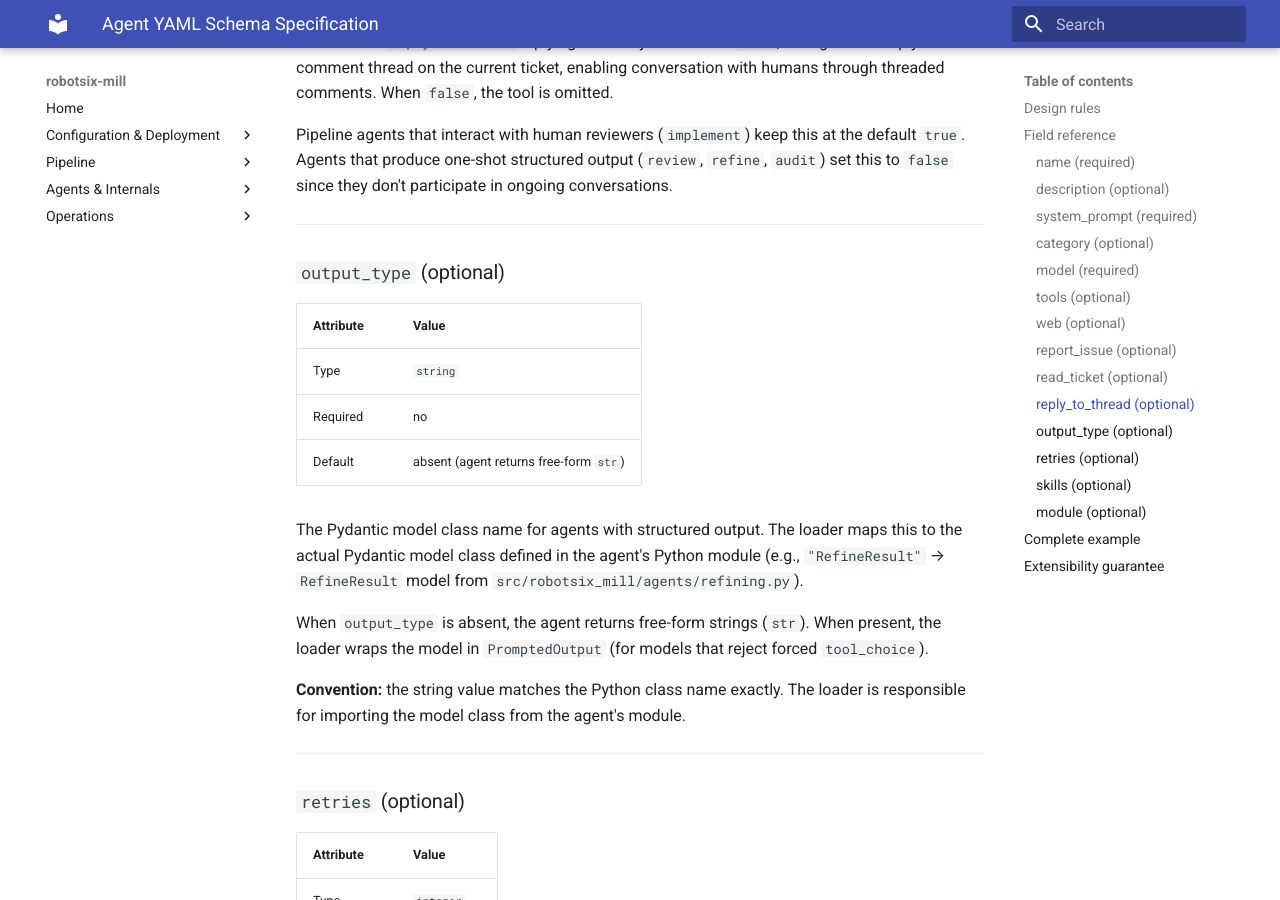
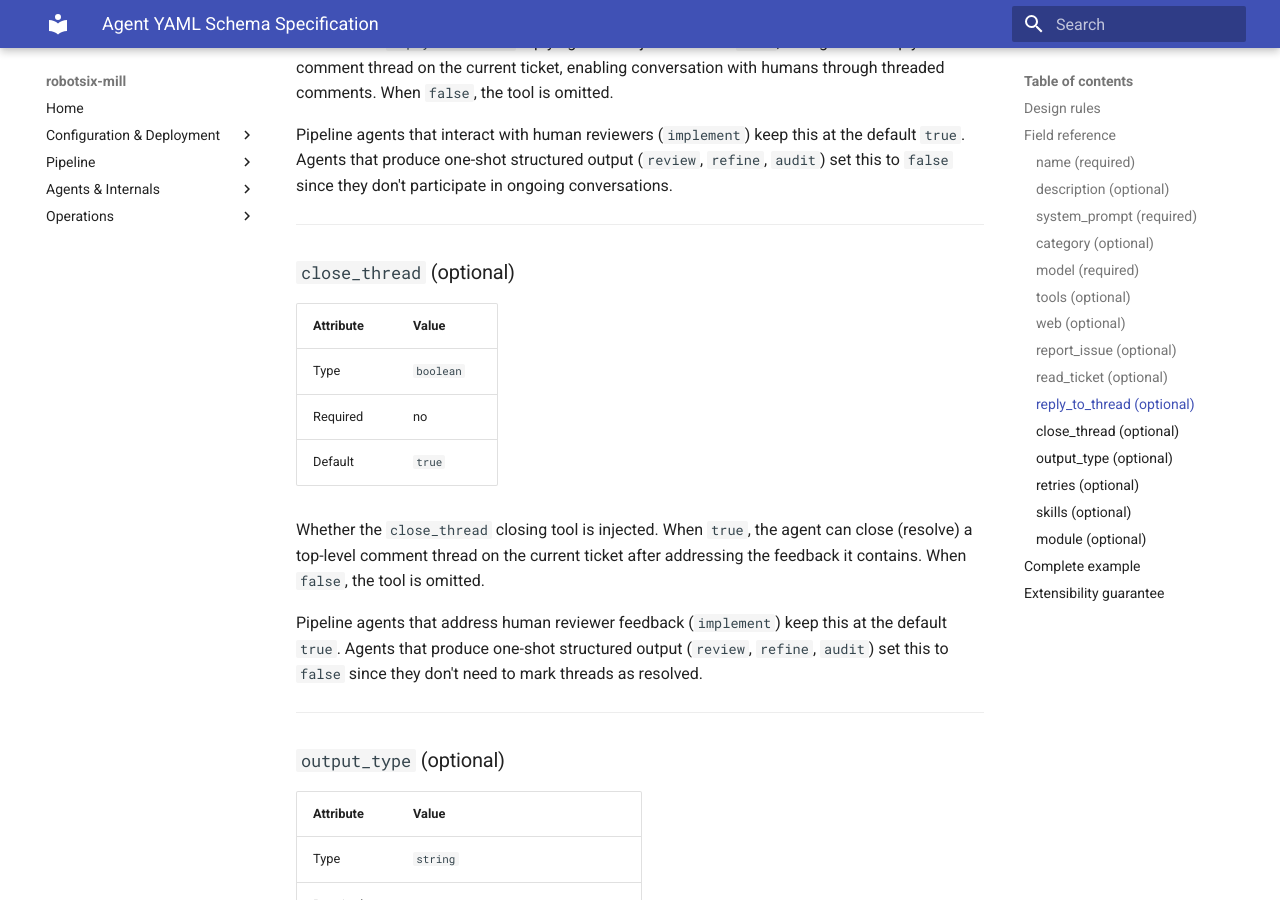
Before and after one commit to damien-robotsix/robotsix-mill, an MkDocs documentation site: the page built from docs/agent-yaml-schema.md, in a window 1280 px wide and 900 px high, scrolled down 6723 px. Built offline with MkDocs 1.6.1 and Material for MkDocs 9.7.7, drawn with Linux system fonts in a browser that asks for light colours.

Commit message:
mill(docs): Implement agent replies to review comments and closes resolved threads (20260525T232440Z-implement-agent-replies-to-review-commen-90f3)

```diff
--- a/docs/agent-yaml-schema.md
+++ b/docs/agent-yaml-schema.md
@@ -249,6 +249,26 @@ don't participate in ongoing conversations.
 
 ---
 
+### `close_thread` (optional)
+
+| Attribute | Value |
+|-----------|-------|
+| Type | `boolean` |
+| Required | no |
+| Default | `true` |
+
+Whether the `close_thread` closing tool is injected. When `true`, the
+agent can close (resolve) a top-level comment thread on the current
+ticket after addressing the feedback it contains. When `false`, the
+tool is omitted.
+
+Pipeline agents that address human reviewer feedback (`implement`)
+keep this at the default `true`. Agents that produce one-shot
+structured output (`review`, `refine`, `audit`) set this to `false`
+since they don't need to mark threads as resolved.
+
+---
+
 ### `output_type` (optional)
 
 | Attribute | Value |
```
Also changed, not shown: docs/agents.md (+1 -0 lines).
